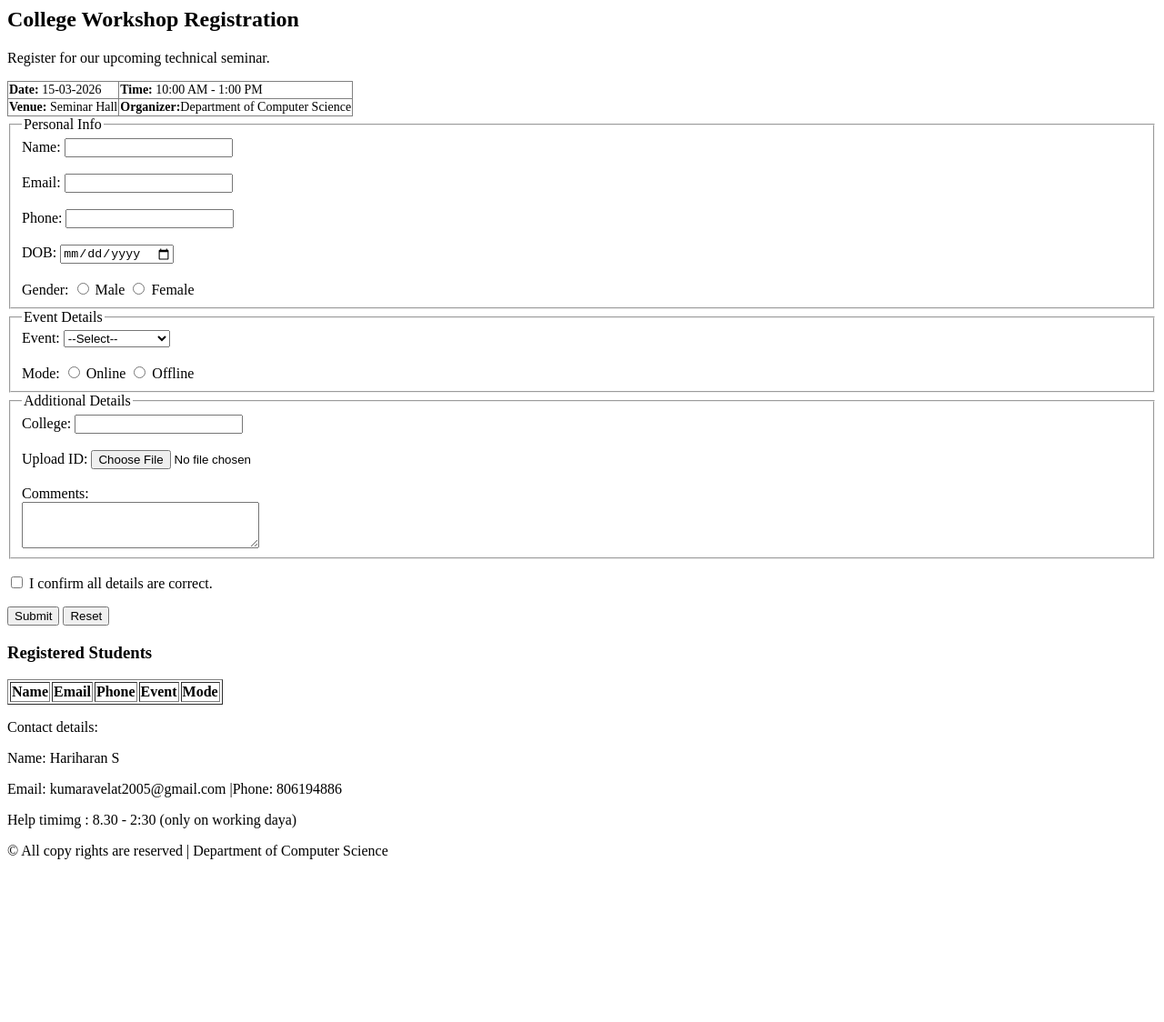
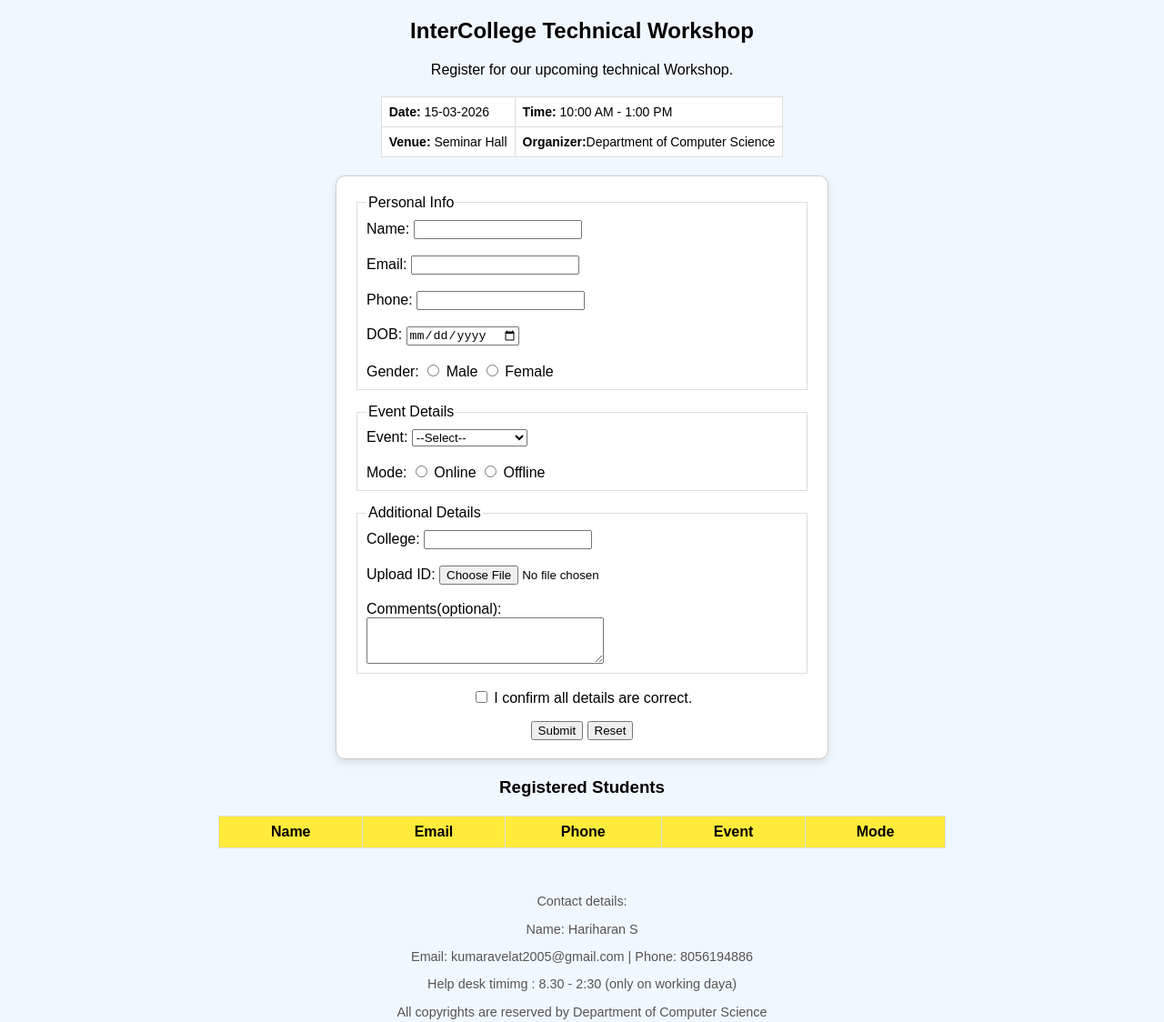
Before and after one commit to mr-heain/event-registration, a plain HTML site: page project1/index.html in a window 1280 px wide. Shown: the whole page at 91% size. Before the commit the page ends 961 px from the top, so only its background shows below. Drawn offline with Linux system fonts and the light colour scheme.

Commit message:
corrected typos and make it even better

```diff
--- a/project1/index.html
+++ b/project1/index.html
@@ -1,14 +1,14 @@
 <html>
 <head>
     <title>Event Page</title>
-    <!link rel="stylesheet" href="style.css">
+    <link rel="stylesheet" href="style.css">
 
 
 </head>
 <body>
 
-    <h2>College Workshop Registration</h2>
-    <p>Register for our upcoming technical seminar.</p>
+    <h2>InterCollege Technical Workshop </h2>
+    <p>Register for our upcoming technical Workshop.</p>
 
     <div class="info">
 <table border="1" style="width: auto; font-size: 14px; border-collapse: collapse;">
@@ -41,8 +41,8 @@
             <select id="event">
                 <option value="">--Select--</option>
                 <option value="Java">Java Workshop</option>
-                <option value="Python">Python Seminar</option>
-                <option value="C++">C++ Seminar</option>
+                <option value="Python">Python Workshop</option>
+                <option value="C++">C++ Workshop</option>
             </select><br><br>
             Mode:
             <input type="radio" name="m" value="Online"> Online
@@ -53,7 +53,7 @@
             <legend>Additional Details</legend>
             College: <input type="text" id="college"><br><br>
             Upload ID: <input type="file" id="idProof"><br><br>
-            Comments: <br>
+            Comments(optional): <br>
             <textarea id="comments" rows="3" cols="30"></textarea>
         </fieldset>
 
@@ -82,9 +82,9 @@
     <footer>
         <p>Contact details: </p>
         <p>Name: Hariharan S</p>
-        <p>Email: kumaravelat2005@gmail.com |Phone: 806194886</p>
-        <p> Help timimg : 8.30 - 2:30 (only on working daya) </p>
-        <p>&copy; All copy rights are reserved | Department of Computer Science</p>
+        <p>Email: kumaravelat2005@gmail.com | Phone: 8056194886</p>
+        <p> Help desk timimg : 8.30 - 2:30 (only on working daya) </p>
+        <p>All copyrights are reserved by Department of Computer Science</p>
     </footer>
 
     <script src="script.js"></script>
```
